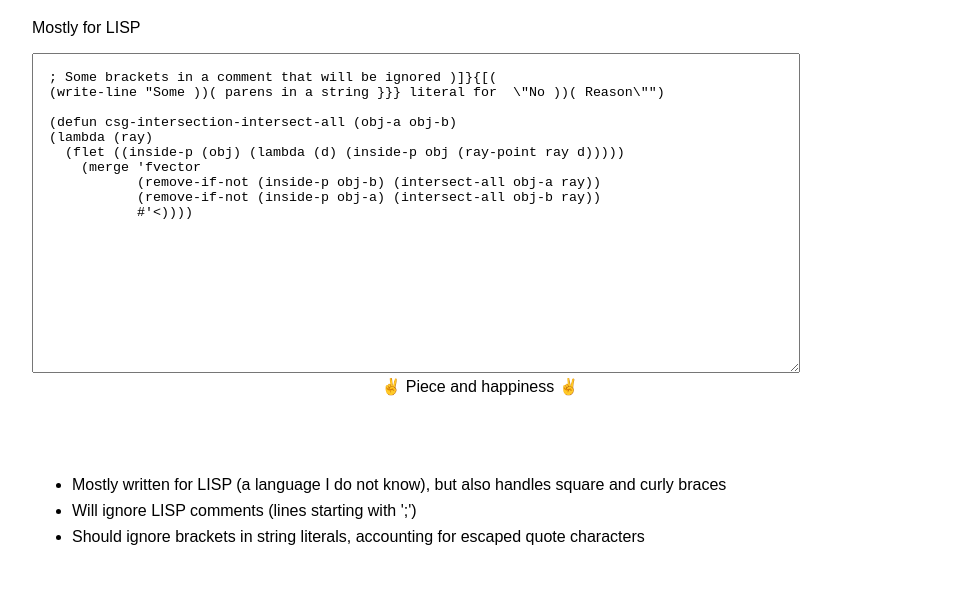
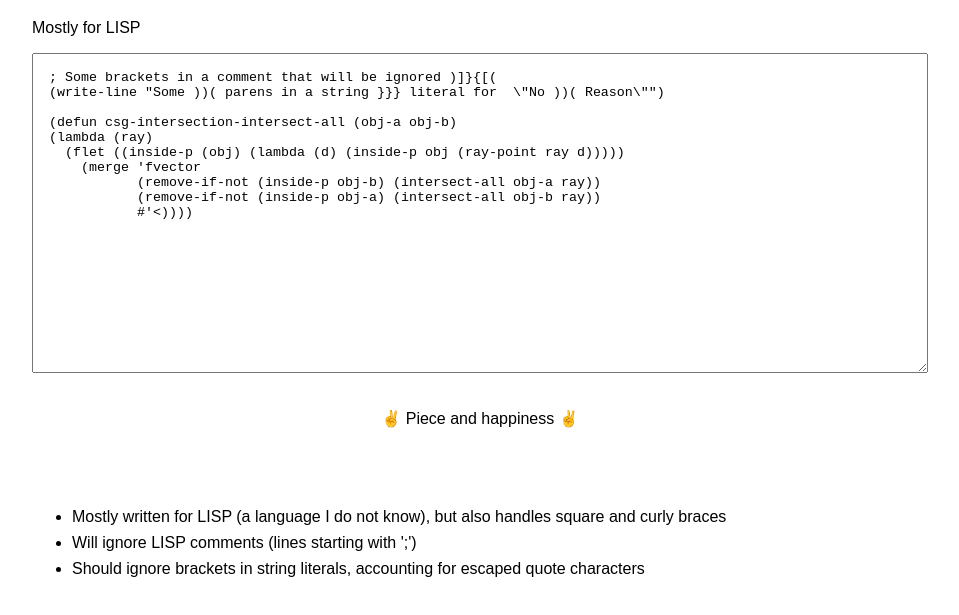
Before and after one commit to danielpickett/parentheses-checker, a website: page index.html in a window 1280 px wide. Shown: the part 93-708 px from the top of the page, without its empty margins (160-1119 px from the left). Drawn offline with Linux system fonts and the light colour scheme.

Commit message:
style fixes

```diff
--- a/style.css
+++ b/style.css
@@ -17,13 +17,14 @@ body {
 #input {
   height: 20rem;
   width: 100%;
-  max-width: calc(100vh - 2rem);
+  max-width: calc(100vw - 2rem);
   padding: 1rem;
   white-space: pre;
 }
 
 #output {
   text-align: center;
+  margin-top: 2rem;
   margin-bottom: 5rem;
 }
 #output.invalid {
```
